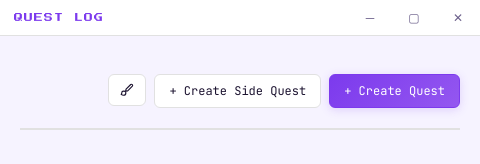
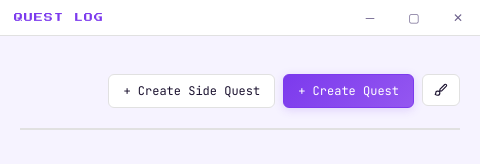
Before and after one commit to knnav/quest-log, an Electron app: page index.html in a window 480 px wide. Shown: the top 164 px of the page. Drawn offline with Linux system fonts and the light colour scheme; no server answers.

Commit message:
Fix size and improve scroll bar

```diff
--- a/assets/css/styles.css
+++ b/assets/css/styles.css
@@ -31,6 +31,31 @@
 }
 
 * { box-sizing: border-box; }
+
+::-webkit-scrollbar {
+  width: 10px;
+  height: 10px;
+}
+
+::-webkit-scrollbar-track {
+  background: transparent;
+}
+
+::-webkit-scrollbar-thumb {
+  background: var(--panel-border);
+  background-clip: content-box;
+  border: 2px solid transparent;
+  border-radius: 999px;
+}
+
+::-webkit-scrollbar-thumb:hover {
+  background: var(--accent);
+  background-clip: content-box;
+}
+
+::-webkit-scrollbar-corner {
+  background: transparent;
+}
 
 body {
   margin: 0;
@@ -110,6 +135,7 @@ header.top {
 
 .header-actions {
   display: flex;
+  flex-wrap: wrap;
   justify-content: flex-end;
   gap: 8px;
 }
--- a/index.html
+++ b/index.html
@@ -14,6 +14,8 @@
   <header class="top">
     <p class="motd" id="motd"></p>
     <div class="header-actions">
+      <button class="btn" id="addSideQuestBtn">+ Create Side Quest</button>
+      <button class="btn primary" id="addQuestBtn">+ Create Quest</button>
       <div class="theme-picker">
         <button class="btn icon-only" id="themeMenuBtn" title="Theme" aria-haspopup="true" aria-expanded="false">
           <svg viewBox="0 0 24 24" width="14" height="14" fill="none" stroke="currentColor" stroke-width="2" stroke-linecap="round" stroke-linejoin="round">
@@ -23,8 +25,6 @@
         </button>
         <div class="theme-menu" id="themeMenu" hidden></div>
       </div>
-      <button class="btn" id="addSideQuestBtn">+ Create Side Quest</button>
-      <button class="btn primary" id="addQuestBtn">+ Create Quest</button>
     </div>
   </header>
 
```
Also changed, not shown: main.js (+4 -4 lines).
